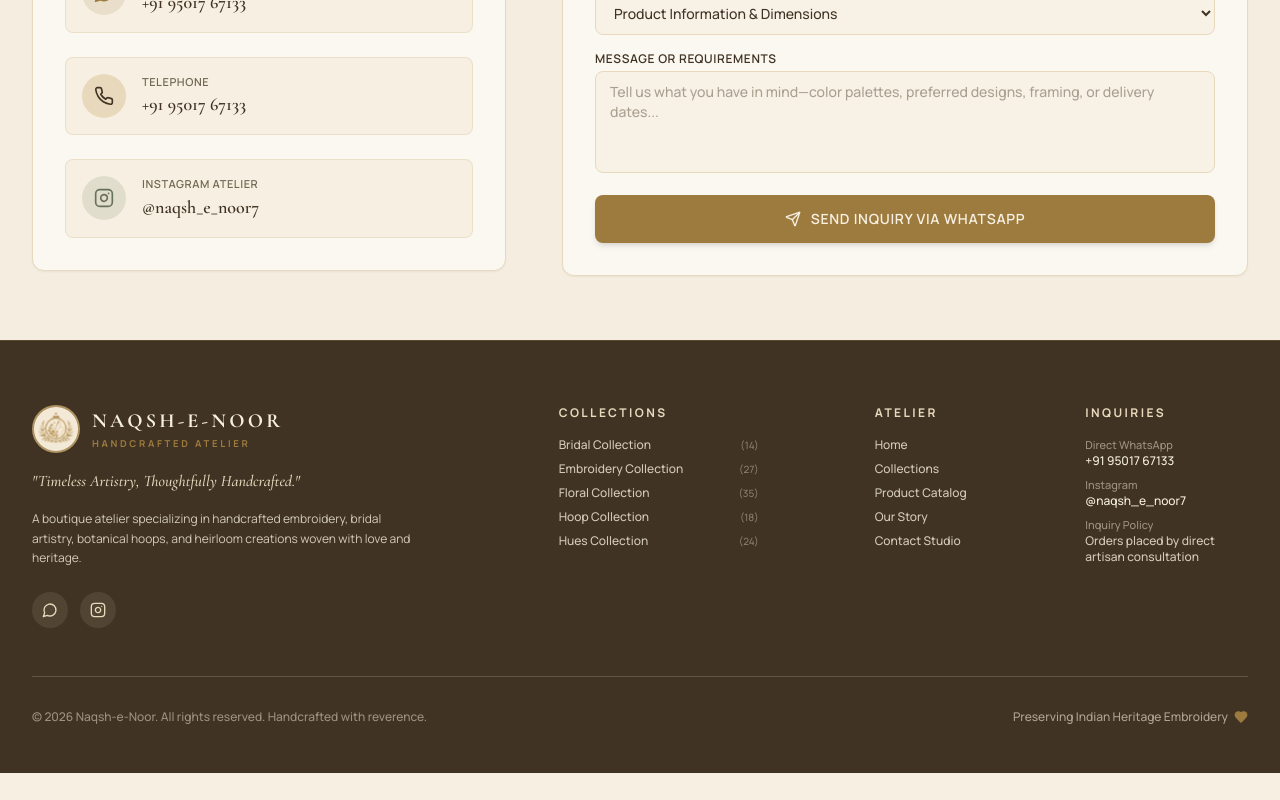
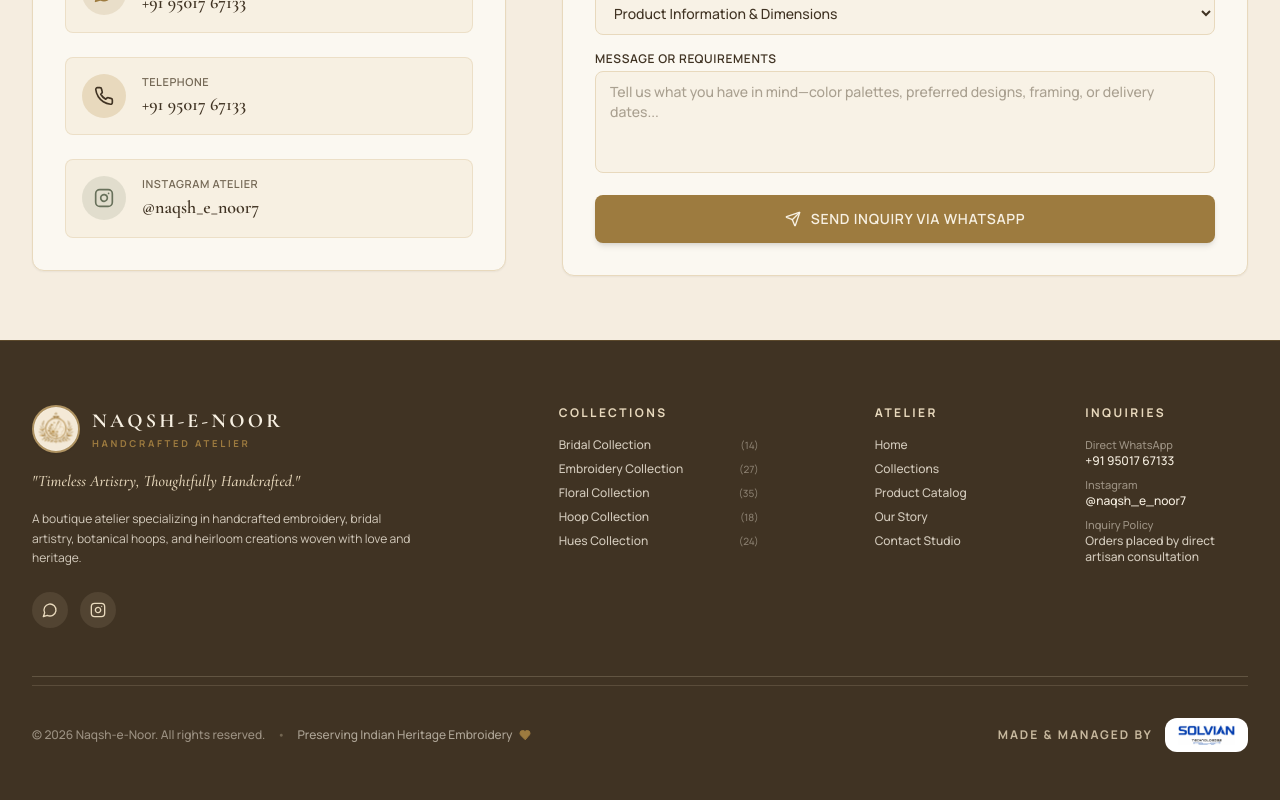
Before and after one commit to Rsmiyani/nashq-e-noor_prod, a React (Vite) app: page / in a window 1280 px wide. Shown: the part 4319-5119 px from the top of the page. Before the commit the page ends 5092 px from the top, so only its background shows below. Built offline with nearby package versions, Linux system fonts and the light colour scheme; no server answers; the database is empty.

Commit message:
feat(footer): add Made & Managed By Solvian Technologies credit badge and asset

```diff
--- a/src/components/Footer.tsx
+++ b/src/components/Footer.tsx
@@ -190,15 +190,38 @@ export const Footer: React.FC<FooterProps> = ({ onNavigate }) => {
         </div>
 
         {/* Bottom Strip */}
-        <div className="pt-8 flex flex-col sm:flex-row items-center justify-between text-xs text-warm-ivory/50 gap-4">
-          <p>
-            &copy; {currentYear} Naqsh-e-Noor. All rights reserved. Handcrafted with reverence.
-          </p>
+        <div className="pt-8 flex flex-col md:flex-row items-center justify-between text-xs text-warm-ivory/50 gap-4 sm:gap-6 border-t border-champagne/15 mt-2">
+          {/* Copyright & Tagline */}
+          <div className="flex flex-col sm:flex-row items-center gap-2 sm:gap-3 text-center sm:text-left">
+            <p>
+              &copy; {currentYear} Naqsh-e-Noor. All rights reserved.
+            </p>
+            <span className="hidden sm:inline text-champagne/30">•</span>
+            <p className="flex items-center gap-1.5 text-xs text-warm-ivory/60">
+              <span>Preserving Indian Heritage Embroidery</span>
+              <Heart className="w-3 h-3 text-gold inline fill-gold" />
+            </p>
+          </div>
 
-          <p className="flex items-center gap-1.5 text-xs text-warm-ivory/60">
-            <span>Preserving Indian Heritage Embroidery</span>
-            <Heart className="w-3.5 h-3.5 text-gold inline fill-gold" />
-          </p>
+          {/* Made & Managed By Solvian Technologies */}
+          <div className="flex items-center gap-2.5 sm:gap-3 shrink-0">
+            <span className="text-[11px] sm:text-xs uppercase tracking-[0.16em] font-bold text-champagne/80">
+              Made &amp; Managed By
+            </span>
+            <a
+              href="https://solviantechnologies.com"
+              target="_blank"
+              rel="noopener noreferrer"
+              className="inline-flex items-center bg-white px-3 py-1.5 rounded-lg sm:rounded-xl shadow-xs hover:shadow-md hover:scale-[1.03] transition-all duration-200 border border-white/90 group"
+              title="Solvian Technologies"
+            >
+              <img
+                src={brandAssets.solvianLogo}
+                alt="Solvian Technologies"
+                className="h-4 sm:h-5 w-auto object-contain"
+              />
+            </a>
+          </div>
         </div>
 
       </div>
--- a/src/data/products.ts
+++ b/src/data/products.ts
@@ -9,6 +9,7 @@ import heroSlide3Url from '../../assets/hero-slide-3-floral.jpg';
 import heroSlide1MobileUrl from '../../assets/hero-slide-1-mobile.jpg';
 import heroSlide2MobileUrl from '../../assets/hero-slide-2-mobile.jpg';
 import heroSlide3MobileUrl from '../../assets/hero-slide-3-mobile.jpg';
+import solvianLogoUrl from '../../assets/solvian-logo.webp';
 
 export type CategoryKey = string;
 
@@ -48,6 +49,7 @@ export const brandAssets = {
   heroSlide1Mobile: heroSlide1MobileUrl,
   heroSlide2Mobile: heroSlide2MobileUrl,
   heroSlide3Mobile: heroSlide3MobileUrl,
+  solvianLogo: solvianLogoUrl,
 };
 
 // Import all category images eagerly via Vite glob
```
Also changed, not shown: assets/solvian-logo.webp (added), public/og-image.jpg (added).
